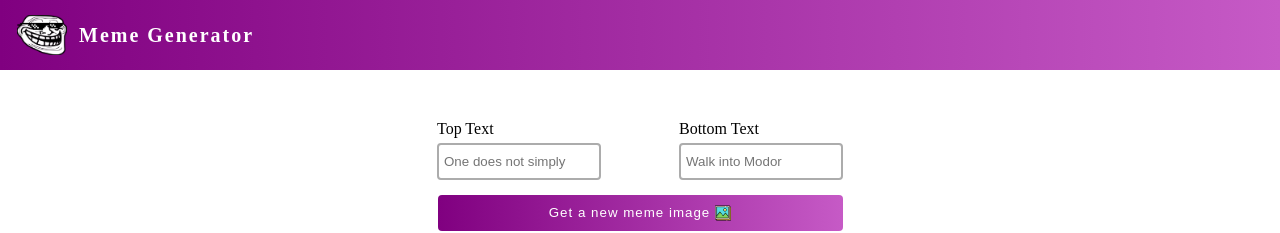
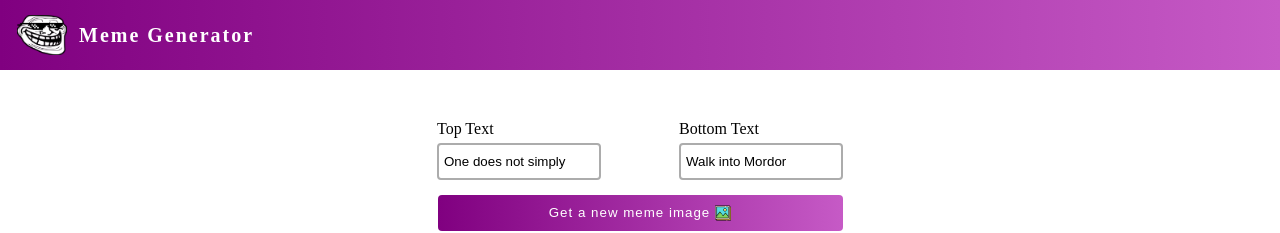
Before and after one commit to PetarMihaylov-PM/react-projects, a React (Vite) app in the folder meme-generator/: page / in a window 1280 px wide. Shown: the top 233 px of the page. Built offline with nearby package versions, Linux system fonts and the light colour scheme.

Commit message:
Update MainContent.jsx

```diff
--- a/meme-generator/src/components/MainContent.jsx
+++ b/meme-generator/src/components/MainContent.jsx
@@ -8,21 +8,34 @@ export default function Main() {
     imgUrl: "https://cdn-useast1.kapwing.com/static/templates/old-man-cup-of-coffee-meme-template-full-f29f4df8.webp"
   });
 
+  function handleChange(event) {
+    const {value, name} = event.currentTarget;
+    setMeme(prevMeme => ({
+      ...prevMeme,
+      [name]: value
+    }));
+  }
 
   return(
     <main className="main">
       <div>
         <div className="form">
           <label> Top Text
-            <input type="text"
+            <input
+            type="text"
             placeholder="One does not simply"
-            name="topText" />
+            name="topText"
+            onChange={handleChange}
+            value={meme.topText} />
           </label>
 
           <label> Bottom Text
-            <input type="text"
+            <input
+            type="text"
             placeholder="Walk into Modor"
-            name="bottomText" />
+            name="bottomText"
+            onChange={handleChange}
+            value={meme.bottomText} />
           </label>
         </div>
       </div>
```
